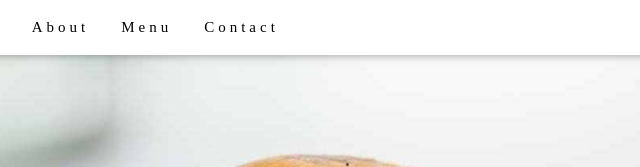
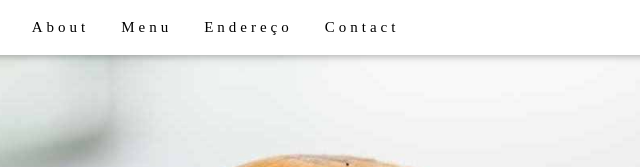
Before and after one commit to GldsnJundiai/testando_git, a plain HTML site: page index.html in a window 1280 px wide. Shown: the top 167 px of the page, 235-875 px from the left. Drawn offline with nearby package versions, Linux system fonts and the light colour scheme.

Commit message:
Inseri o botão endereço

```diff
--- a/index.html
+++ b/index.html
@@ -23,6 +23,7 @@ h1, h2, h3, h4, h5, h6 {
     <div class="w3-center w3-hide-small">
       <a href="#about" class="w3-bar-item w3-button">About</a>
       <a href="#menu" class="w3-bar-item w3-button">Menu</a>
+      <a href="#endereço" class="w3-bar-item w3-button">Endereço</a>
       <a href="#contact" class="w3-bar-item w3-button">Contact</a>
     </div>
   </div>
```
